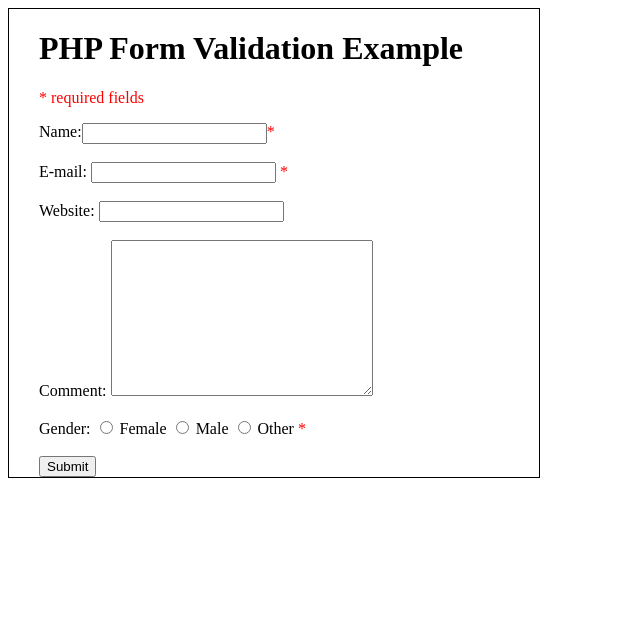
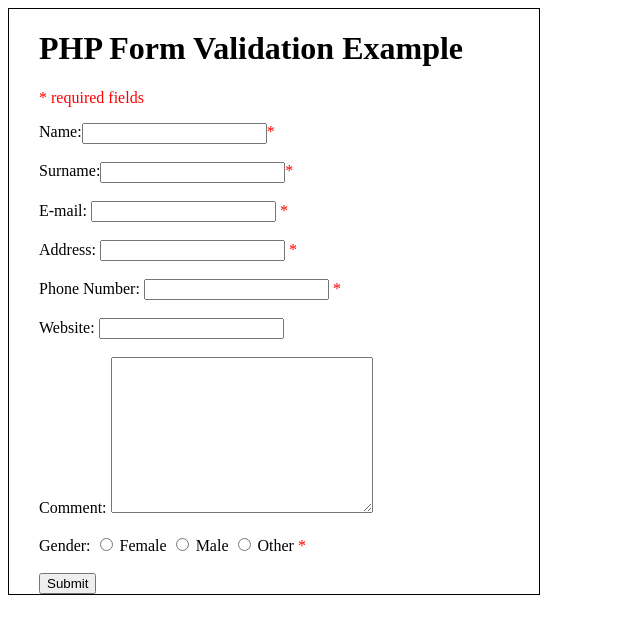
Before and after one commit to Ochopintr3/PHPtasks, a PHP site: page /FromValidation.php in a window 1280 px wide. Shown: the top 634 px of the page, without its empty margins (0-640 px from the left). Run offline with PHP 8.4, Linux system fonts and the light colour scheme.

Commit message:
Update FromValidation.php

```diff
--- a/homeworkPHP2/FromValidation.php
+++ b/homeworkPHP2/FromValidation.php
@@ -1,27 +1,29 @@
-<!DOCTYPE html>
-<html lang="en">
-<head>
-    <meta charset="UTF-8">
-    <meta name="viewport" content="width=device-width, initial-scale=1.0">
-    <title>PHP Form Validation Example</title>
-</head>
-<body>
 <?php
-        $nameErr = $emailErr = $genderErr = "";
-        $name = $email = $website = $comment = $gender = "";
+    $nameErr = $surnameErr = $emailErr = $genderErr = $addressErr = $phoneErr = "";
+    $name = $surname = $email = $website = $comment = $gender = $address = $phone = "";
 
-        if ($_SERVER["REQUEST_METHOD"] == "POST") {
+    if ($_POST) {
         if (empty($_POST["name"])) {
             $nameErr = "Name is required";
+        } elseif (strlen($_POST["name"]) < 5 || strlen($_POST["name"]) > 12) {
+            $nameErr = "Name must be between 5 and 12 characters";
         } else {
             $name = test_input($_POST["name"]);
+        }
+
+        if (empty($_POST["surname"])) {
+            $surnameErr = "Surname is required";
+        } elseif (strlen($_POST["surname"]) < 5 || strlen($_POST["surname"]) > 12) {
+            $surnameErr = "Surname must be between 5 and 12 characters";
+        } else {
+            $surname = test_input($_POST["surname"]);
         }
 
         if (empty($_POST["email"])) {
             $emailErr = "Email is required";
         } else {
             $email = test_input($_POST["email"]);
-                if (!filter_var($email, FILTER_VALIDATE_EMAIL)) {
+            if (!preg_match("/^[a-zA-Z0-9._%+-]+@[a-zA-Z0-9.-]+\.[a-zA-Z]{2,}$/", $email)) {
                 $emailErr = "Invalid email format";
             }
         }
@@ -30,6 +32,21 @@
             $genderErr = "Gender is required";
         } else {
             $gender = test_input($_POST["gender"]);
+        }
+
+        if (empty($_POST["address"])) {
+            $addressErr = "Address is required";
+        } else {
+            $address = test_input($_POST["address"]);
+        }
+
+        if (empty($_POST["phone"])) {
+            $phoneErr = "Phone number is required";
+        } else {
+            $phone = test_input($_POST["phone"]);
+            if (!preg_match("/^[0-9]{10}$/", $phone)) {
+                $phoneErr = "Invalid phone number format";
+            }
         }
 
         $website = test_input($_POST["website"]);
@@ -44,7 +61,7 @@
     }
 ?>
 
-    <form method="post" action="<?php echo htmlspecialchars($_SERVER["PHP_SELF"]);?>">
+<form method="post" action="">
     <h1>PHP Form Validation Example</h1>
     <p class="red">* required fields</p>
     <div class="name">
@@ -53,10 +70,28 @@
         <label class="red" for="name">* <?php echo $nameErr;?></label>
     </div>
     <br>
+    <div class="surname">
+        <label for="surname">Surname:</label>
+        <input type="text" name="surname">
+        <label class="red" for="surname">* <?php echo $surnameErr;?></label>
+    </div>
+    <br>
     <div>
         <label for="email">E-mail:</label>
-            <input type="email" name="email">
+        <input type="text" name="email">
         <label class="red" for="email">* <?php echo $emailErr;?></label>
+    </div>
+    <br>
+    <div>
+        <label for="address">Address:</label>
+        <input type="text" name="address">
+        <label class="red" for="address">* <?php echo $addressErr;?></label>
+    </div>
+    <br>
+    <div>
+        <label for="phone">Phone Number:</label>
+        <input type="text" name="phone">
+        <label class="red" for="phone">* <?php echo $phoneErr;?></label>
     </div>
     <br>
     <div>
@@ -81,11 +116,14 @@
 </form>
 
 <?php
-        if ($_SERVER["REQUEST_METHOD"] == "POST" && empty($nameErr) && empty($emailErr) && empty($genderErr)) {
+    if ($_POST && empty($nameErr) && empty($surnameErr) && empty($emailErr) && empty($genderErr) && empty($addressErr) && empty($phoneErr)) {
         echo "<h1>Your input:</h1>";
         echo "Name: $name <br>";
+        echo "Surname: $surname <br>";
         echo "Email: $email <br>";
         echo "Gender: $gender <br>";
+        echo "Address: $address <br>";
+        echo "Phone Number: $phone <br>";
 
         if (!empty($website)) {
             echo "Website: $website <br>";
@@ -97,7 +135,7 @@
 ?>
 
 <style>
-        .name {
+    .name, .surname {
         display: flex;
     }
     form {
@@ -109,5 +147,3 @@
         color: red;
     }
 </style>
-</body>
-</html>
```
Lines whose indentation alone changed are shown as unchanged.
